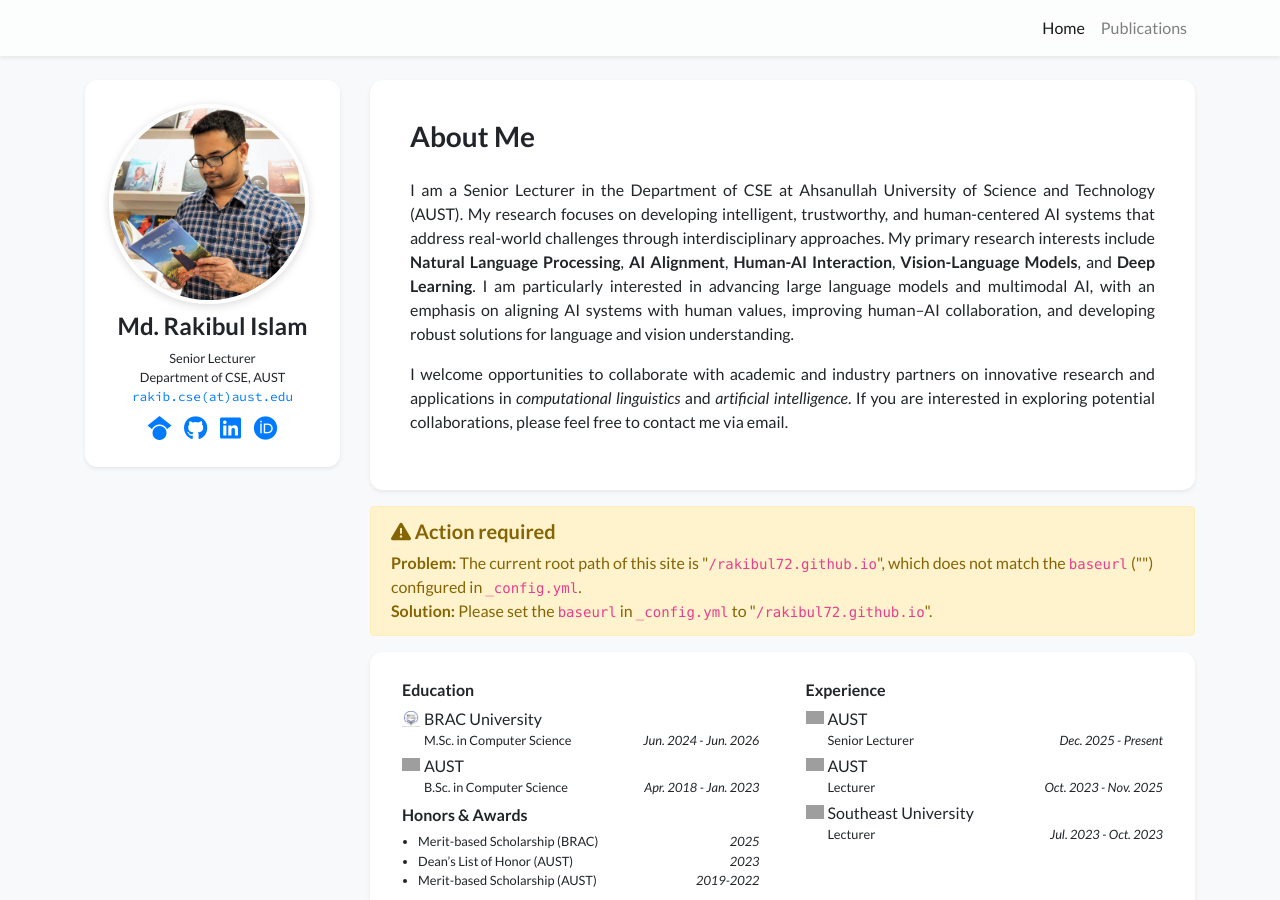
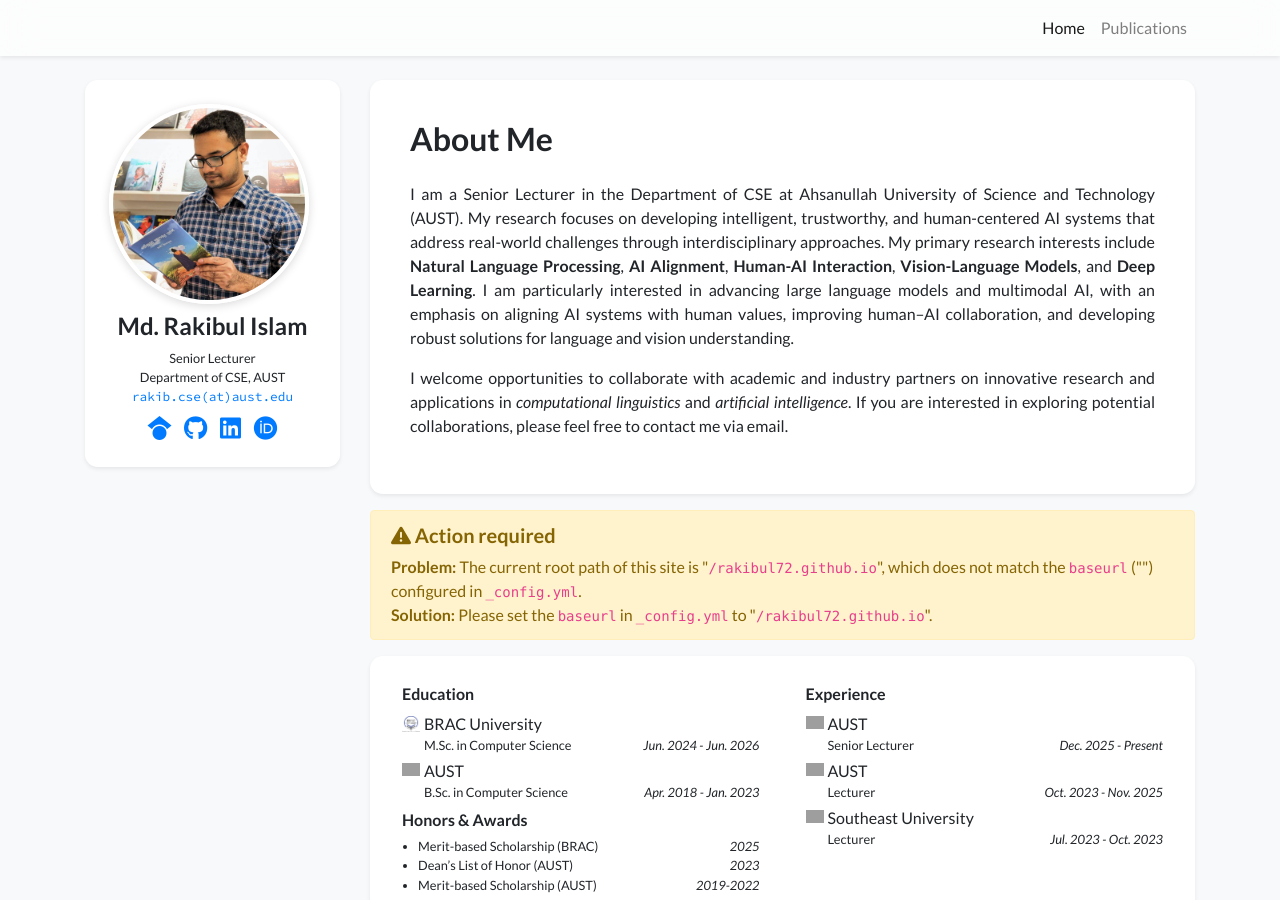
Before and after one commit to rakibul72/rakibul72.github.io, a Jekyll site: the page built from index.html, in a window 1280 px wide and 900 px high. Built offline with Jekyll 4.4.1, drawn with Linux system fonts in a browser that asks for light colours; nearby versions of some CDN libraries; a style sheet for code colours, icons or effects is not loaded; grey boxes are pictures that could not be loaded.

Commit message:
Change header size from h3 to h2 in profile card

```diff
--- a/_includes/widgets/profile_card_bio_only.html
+++ b/_includes/widgets/profile_card_bio_only.html
@@ -4,7 +4,7 @@
         <div class="card border-0 shadow-sm bg-white">
             <div class="card-body p-4">
                 <div class="row px-3 pt-3">
-                    <div class="col h3">
+                    <div class="col h2">
                         About Me
                     </div>
                 </div>
```
